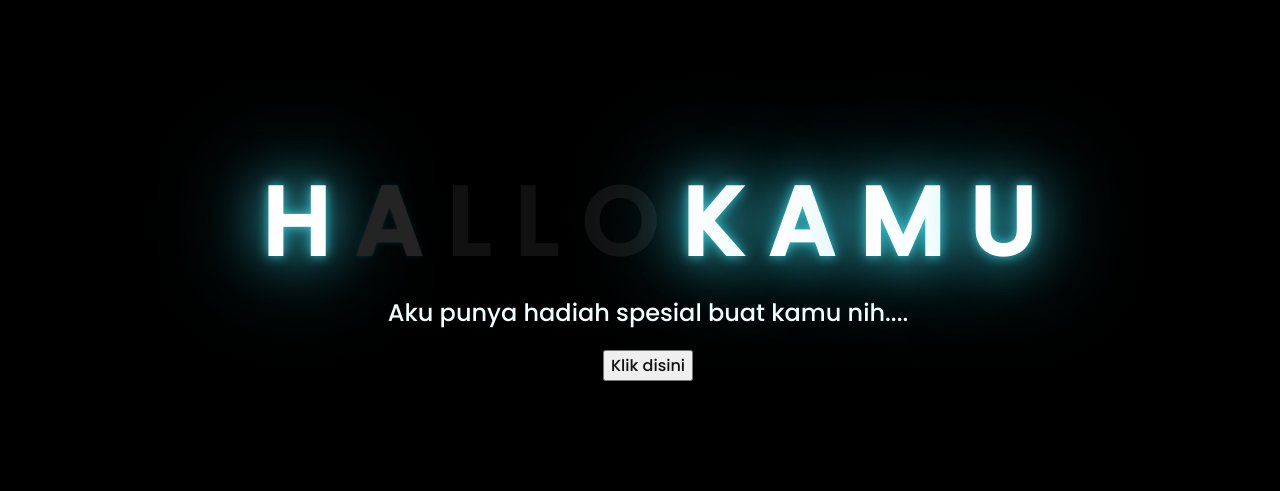
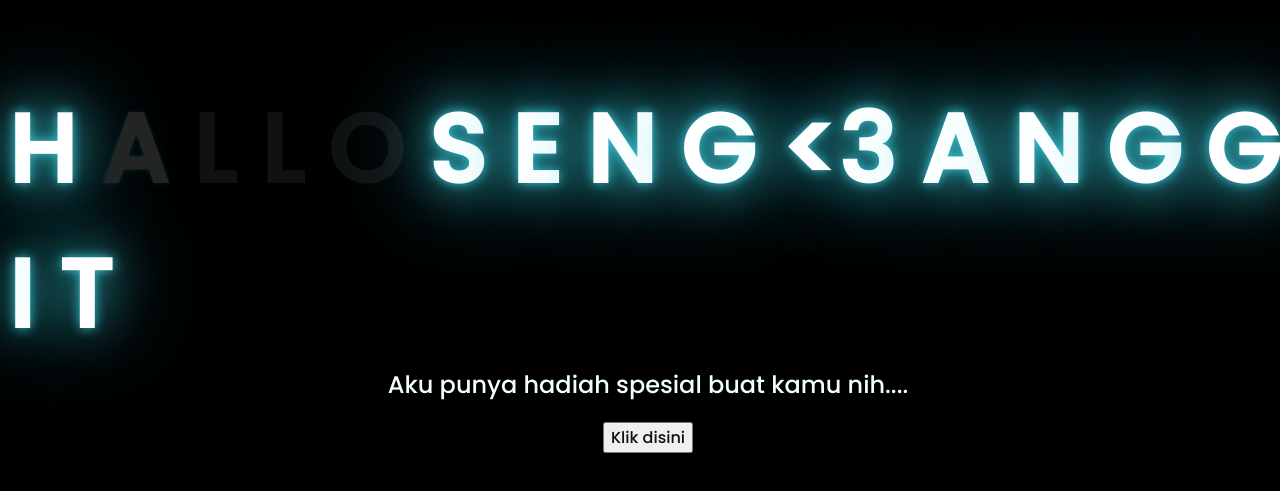
Before and after one commit to bajoelbay/kado, a plain HTML site: page index.html in a window 1280 px wide. Shown: the part 143-634 px from the top of the page. Drawn offline with Linux system fonts and the light colour scheme.

Commit message:
Update index.html

```diff
--- a/index.html
+++ b/index.html
@@ -16,10 +16,17 @@
         <span>L</span>
         <span>L</span>
         <span>O</span>
-        <span>K</span>
+        <span>S</span>
+        <span>E</span>
+        <span>N</span>
+        <span>G</span>
+        <span><3</span>
         <span>A</span>
-        <span>M</span>
-        <span>U</span>
+        <span>N</span>
+        <span>G</span>
+        <span>G</span>
+        <span>I</span>
+        <span>T</span>
     </div>
     <div class="description">
         <span>Aku punya hadiah spesial buat kamu nih....</span>
```
